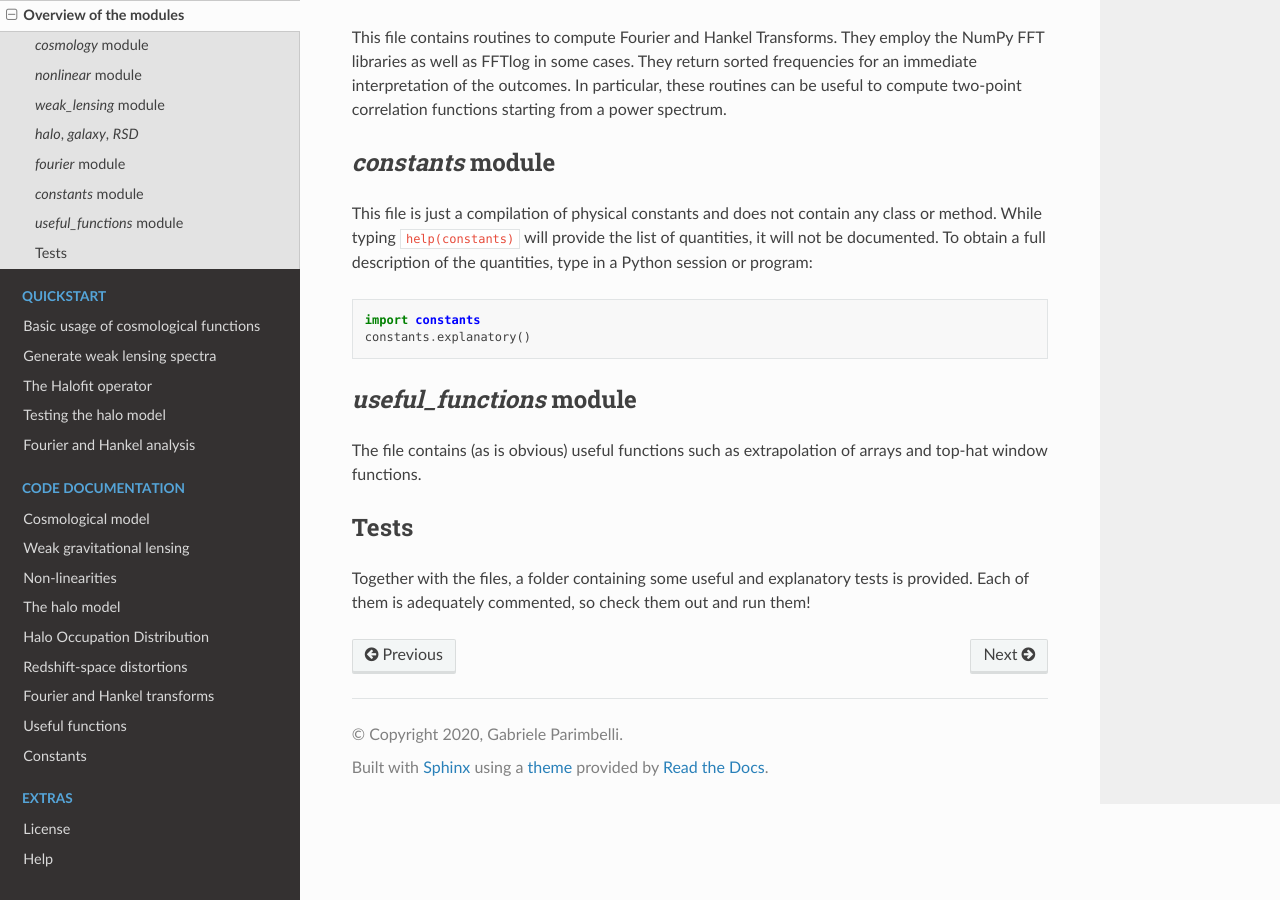
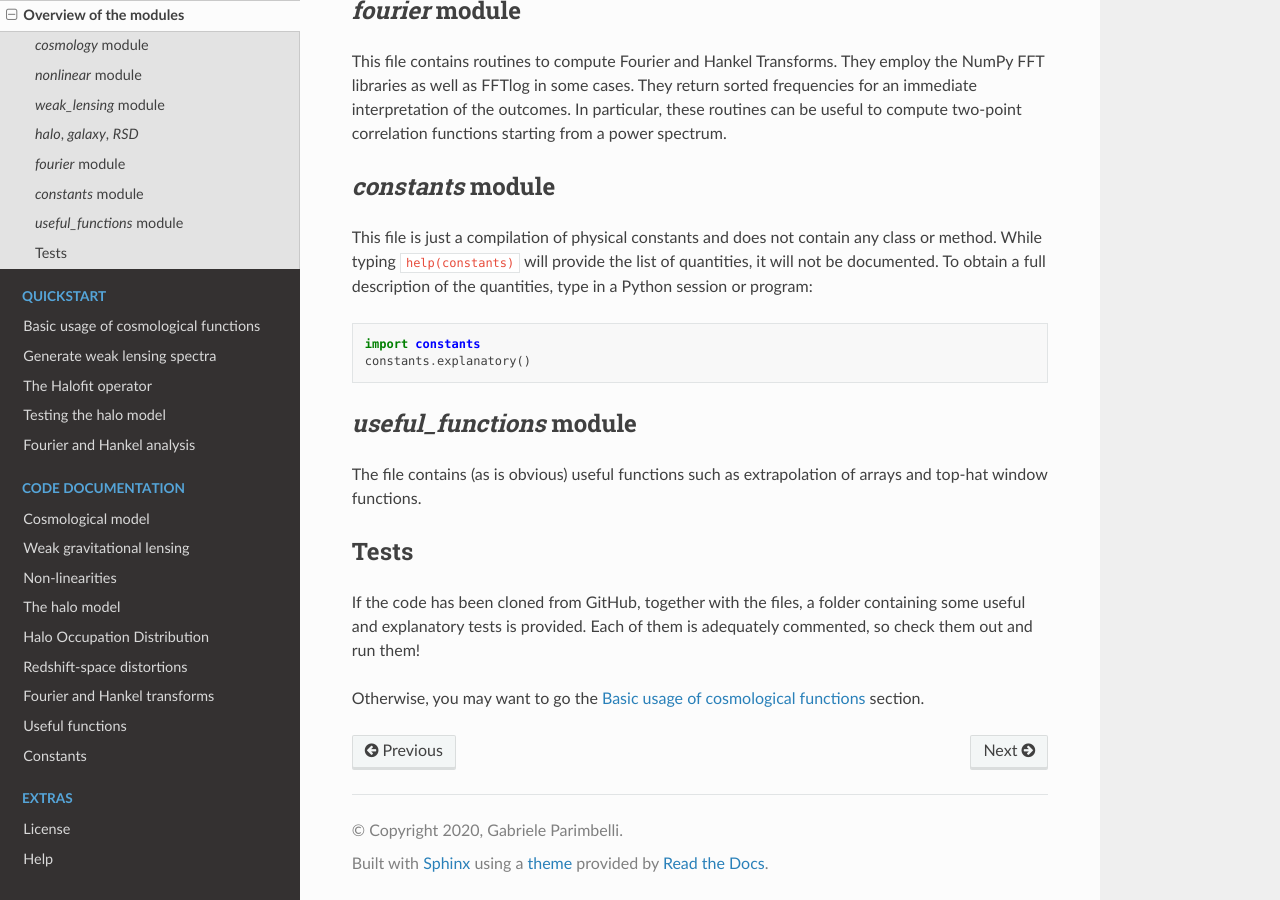
Before and after one commit to GabrieleParimbelli/COLIBRI, a Sphinx documentation site: the page built from doc/source/main/doc_overview.rst, in a window 1280 px wide and 900 px high, scrolled down 1892 px. Built offline with Sphinx 7.4.7 and the Read the Docs theme 2.0.0, drawn with Linux system fonts in a browser that asks for light colours; some of the changed text lies outside the part shown.

Commit message:
added link to tests

```diff
--- a/doc/source/main/doc_overview.rst
+++ b/doc/source/main/doc_overview.rst
@@ -80,4 +80,6 @@ The file contains (as is obvious) useful functions such as extrapolation of arra
 Tests
 ^^^^^
 
-Together with the files, a folder containing some useful and explanatory tests is provided. Each of them is adequately commented, so check them out and run them!
+If the code has been cloned from GitHub, together with the files, a folder containing some useful and explanatory tests is provided. Each of them is adequately commented, so check them out and run them!
+
+Otherwise, you may want to go the :ref:`cosmology_test` section.
--- a/doc/source/quickstart/test_cosmology.rst
+++ b/doc/source/quickstart/test_cosmology.rst
@@ -10,7 +10,7 @@ If desired, there is a file in the folder ``tests`` named ``test_cosmology.py``
 Print cosmological parameters
 -------------------------------
 
-Let us start by importing all the necessary libraries and the ``cosmology`` library.
+Let us start by importing all the necessary libraries and the :func:`~colibri.cosmology` library.
 
 .. code-block:: python
 
```
Also changed, not shown: other parts of doc/source/main/doc_overview.rst (+1 -1 lines).
